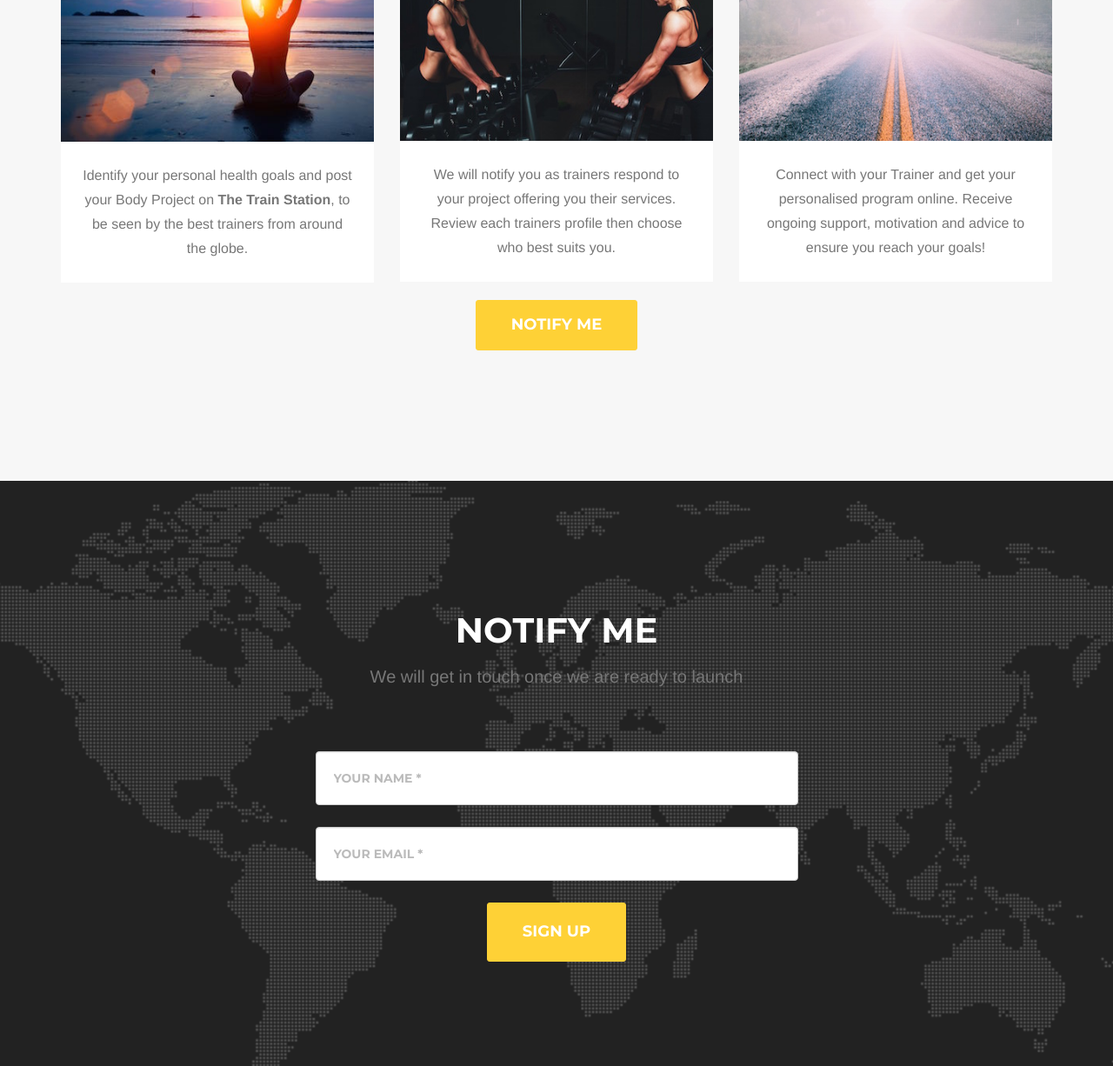
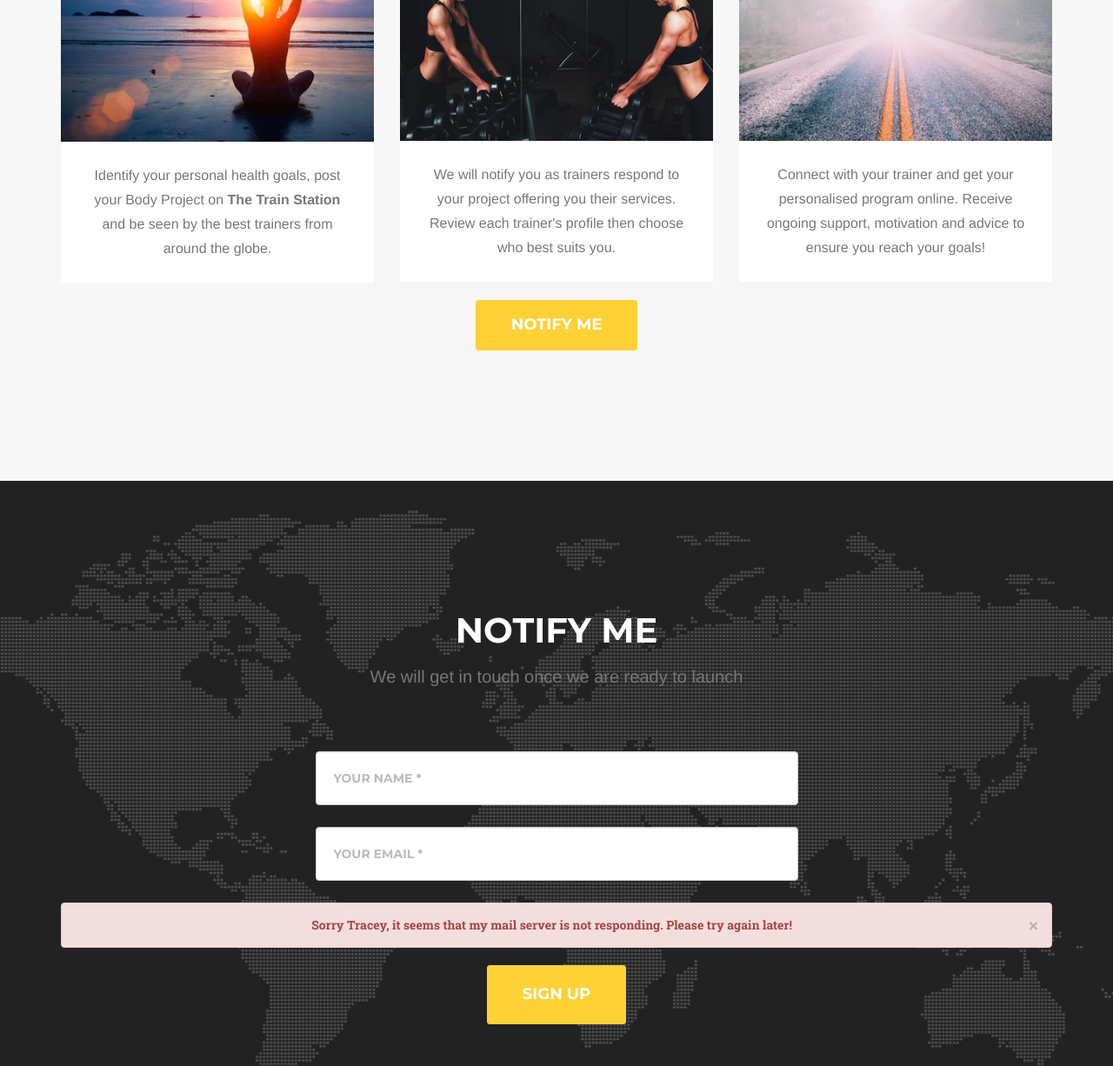
Before and after one commit to thetrainstation/thetrainstation.github.io, a plain HTML site: page thetrainstation/index.html in a window 1280 px wide. Shown: the part 1185-2411 px from the top of the page at 87% size. Drawn offline with nearby package versions, Linux system fonts and the light colour scheme; a web font is replaced by a local one.

Commit message:
Gramma Changes

```diff
--- a/thetrainstation/index.html
+++ b/thetrainstation/index.html
@@ -38,7 +38,7 @@
 <body id="page-top" class="index">
 
     <!-- Navigation -->
-    <nav class="navbar navbar-default navbar-fixed-top">
+    <nav class="navbar navbar-default navbar-fixed-top navbar-shrink">
         <div class="container">
             <!-- Brand and toggle get grouped for better mobile display -->
             <div class="navbar-header page-scroll">
@@ -129,8 +129,9 @@
                     <div class="portfolio-caption">
                         <p class="text-muted" style="
     height: 112px;
-                             ">Identify your personal health goals and post your Body Project on
-  <strong>The Train Station</strong>, to be seen by the best trainers from around the globe.<br></p>
+    width: 310px;
+    ">Identify your personal health goals, post your Body Project on
+  <strong>The Train Station</strong> and be seen by the best trainers from around the globe.<br></p>
 
                     </div>
                 </div>
@@ -145,7 +146,7 @@
                     </a>
                     <div class="portfolio-caption">
 
-                        <p class="text-muted">We will notify you as trainers respond to your project offering you their services. Review each trainers profile then choose who best suits you.                            </p>
+                        <p class="text-muted">We will notify you as trainers respond to your project offering you their services. Review each trainer's profile then choose who best suits you.                            </p>
                     </div>
                 </div>
                 <div class="col-md-4 col-sm-6 portfolio-item">
@@ -160,7 +161,7 @@
                     <div class="portfolio-caption">
 
                         <p class="text-muted">
-Connect with your Trainer and get your personalised program online. Receive ongoing support, motivation and advice to ensure you reach your goals!</p>
+Connect with your trainer and get your personalised program online. Receive ongoing support, motivation and advice to ensure you reach your goals!</p>
                     </div>
                 </div>
 
@@ -200,7 +201,7 @@ Connect with your Trainer and get your personalised program online. Receive ongo
             </div>
             <div class="row">
                 <div class="col-lg-12">
-                    <form name="sentMessage" id="contactForm" novalidate="" class="error">
+                    <form name="sentMessage" id="contactForm" novalidate="" class="">
                         <div class="row">
                             <div class="col-md-6 col-md-offset-3">
                                 <div class="form-group">
@@ -217,7 +218,7 @@ Connect with your Trainer and get your personalised program online. Receive ongo
                             <div class="clearfix"></div>
                             <div class="col-lg-12 text-center">
   <div>
-  <div id="success"></div>
+  <div id="success"><div class="alert alert-danger"><button type="button" class="close" data-dismiss="alert" aria-hidden="true">×</button><strong>Sorry Tracey, it seems that my mail server is not responding. Please try again later!</strong></div></div>
                                 <button type="submit" class="btn btn-xl">Sign Up</button>
                             </div></div>
                         </div>
@@ -378,4 +379,5 @@ Connect with your Trainer and get your personalised program online. Receive ongo
 
 
 
+
 </body></html>
```
